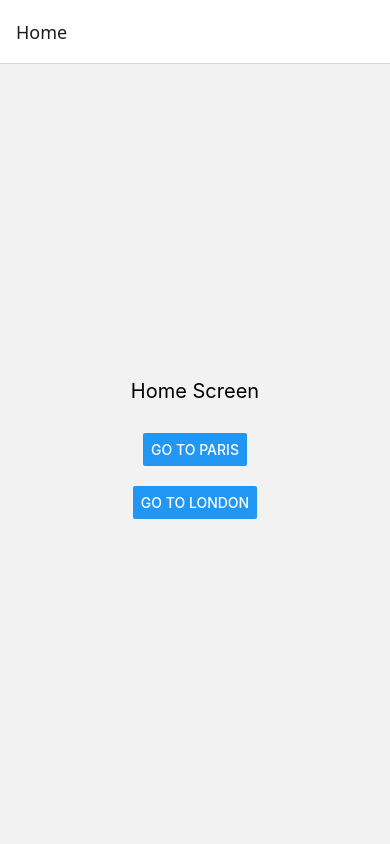
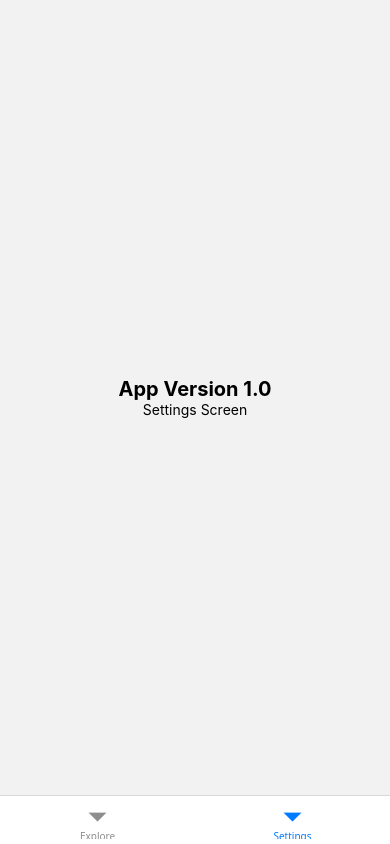
Before and after one commit to mtahayilmaz3/Lab09, a React Native app: screen /Settings in a window 390 px wide. Built offline with nearby package versions, Linux system fonts and the light colour scheme.

Commit message:
feat: implement bottom tab navigator with Explore and Settings tabs (Part 4)

```diff
--- a/App.js
+++ b/App.js
@@ -1,17 +1,31 @@
 import { NavigationContainer } from '@react-navigation/native';
 import { createNativeStackNavigator } from '@react-navigation/native-stack';
+import { createBottomTabNavigator } from '@react-navigation/bottom-tabs';
 import HomeScreen from './screens/HomeScreen';
 import DetailsScreen from './screens/DetailsScreen';
+import SettingsScreen from './screens/SettingsScreen';
 
 const Stack = createNativeStackNavigator();
+const Tab = createBottomTabNavigator();
+
+// Stack Navigatörümüzü (Home -> Details geçişlerini) buraya taşıdık
+function HomeStack() {
+  return (
+    <Stack.Navigator>
+      <Stack.Screen name="Home" component={HomeScreen} />
+      <Stack.Screen name="Details" component={DetailsScreen} />
+    </Stack.Navigator>
+  );
+}
 
 export default function App() {
   return (
     <NavigationContainer>
-      <Stack.Navigator initialRouteName="Home">
-        <Stack.Screen name="Home" component={HomeScreen} />
-        <Stack.Screen name="Details" component={DetailsScreen} />
-      </Stack.Navigator>
+      {/* headerShown: false diyerek üst üste iki başlık çıkmasını engelliyoruz */}
+      <Tab.Navigator screenOptions={{ headerShown: false }}>
+        <Tab.Screen name="Explore" component={HomeStack} />
+        <Tab.Screen name="Settings" component={SettingsScreen} />
+      </Tab.Navigator>
     </NavigationContainer>
   );
 }
--- /dev/null
+++ b/screens/SettingsScreen.js
@@ -0,0 +1,16 @@
+import React from 'react';
+import { View, Text, StyleSheet } from 'react-native';
+
+export default function SettingsScreen() {
+  return (
+    <View style={styles.container}>
+      <Text style={styles.text}>App Version 1.0</Text>
+      <Text>Settings Screen</Text>
+    </View>
+  );
+}
+
+const styles = StyleSheet.create({
+  container: { flex: 1, alignItems: 'center', justifyContent: 'center' },
+  text: { fontSize: 20, fontWeight: 'bold' },
+});
```
